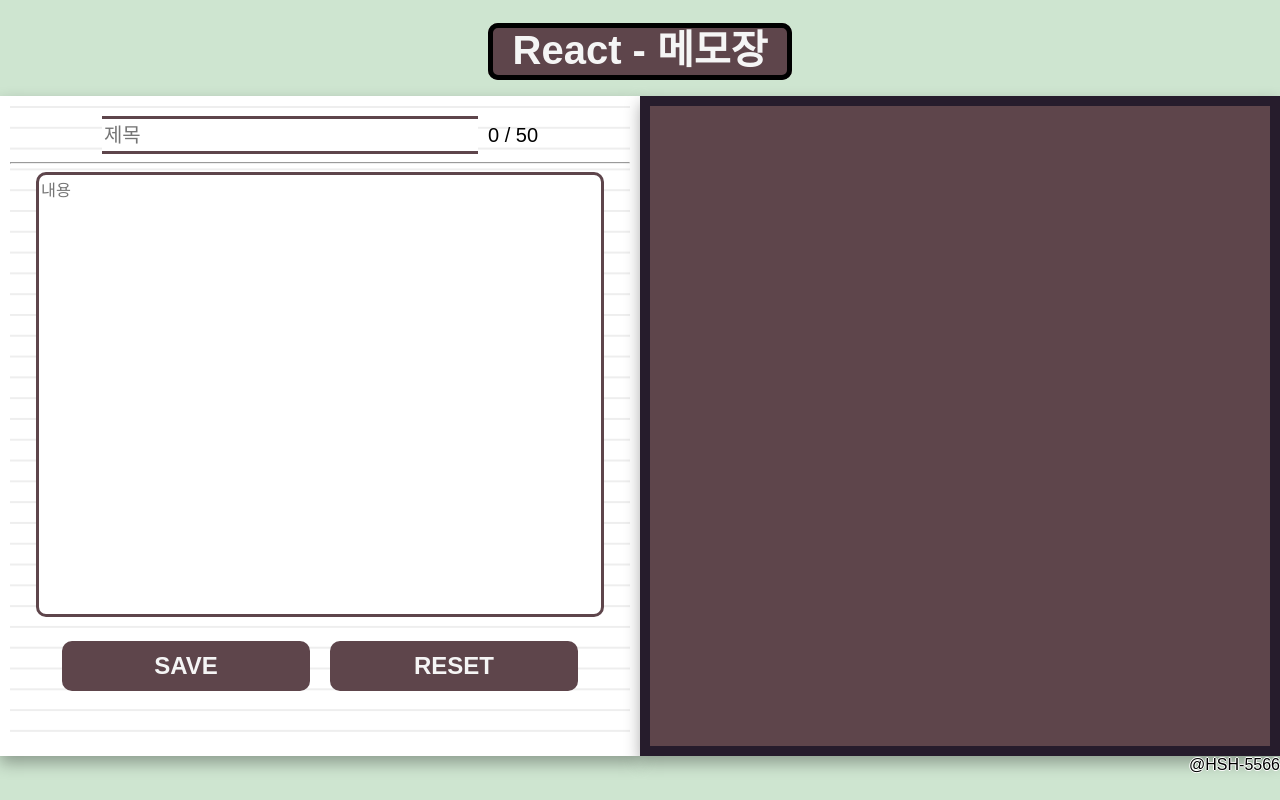
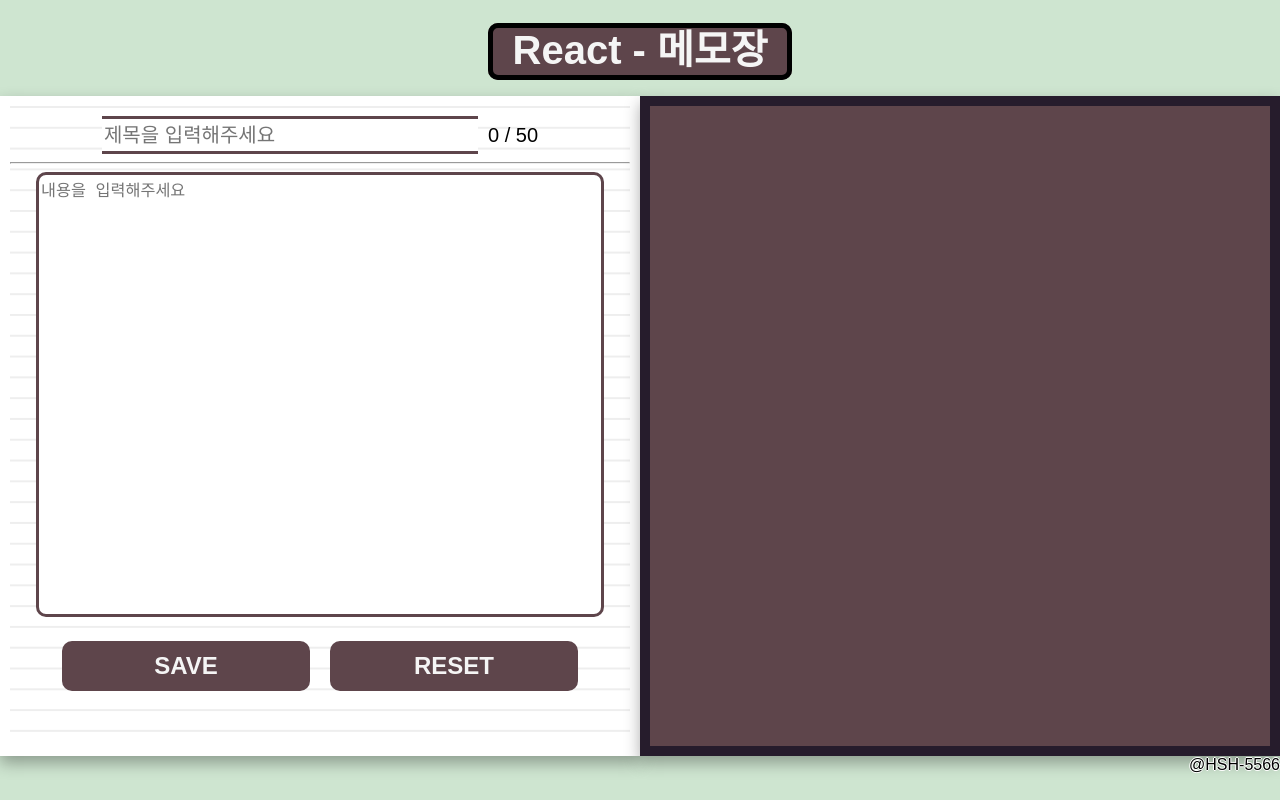
Before and after one commit to HSH-5566/react-notepad, a React (Create React App) app: page / in a window 1280 px wide. Built offline with nearby package versions, Linux system fonts and the light colour scheme.

Commit message:
placeholder

```diff
--- a/src/component/Memo.js
+++ b/src/component/Memo.js
@@ -9,7 +9,7 @@
         value={title}
         className="Title"
         onChange={handleTitle}
-        placeholder="제목"
+        placeholder="제목을 입력해주세요"
         maxLength="50"
       />
       <span className="TitleNum">{title.length} / 50</span>
@@ -18,7 +18,7 @@
         value={memo}
         className="Memo"
         onChange={handleMemo}
-        placeholder="내용"
+        placeholder="내용을 입력해주세요"
       ></textarea>
       <MemoFunction removeBtn={removeBtn} saveBtn={saveBtn} />
     </div>
```
